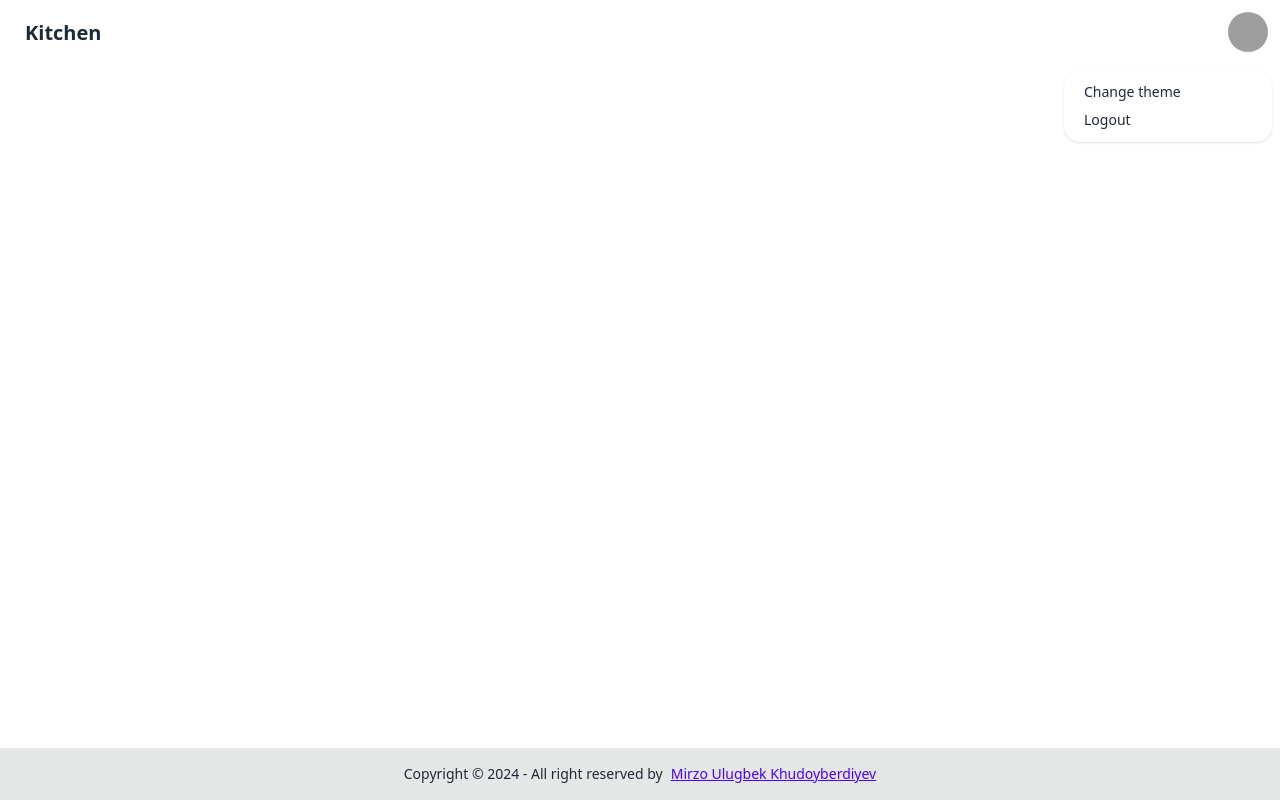
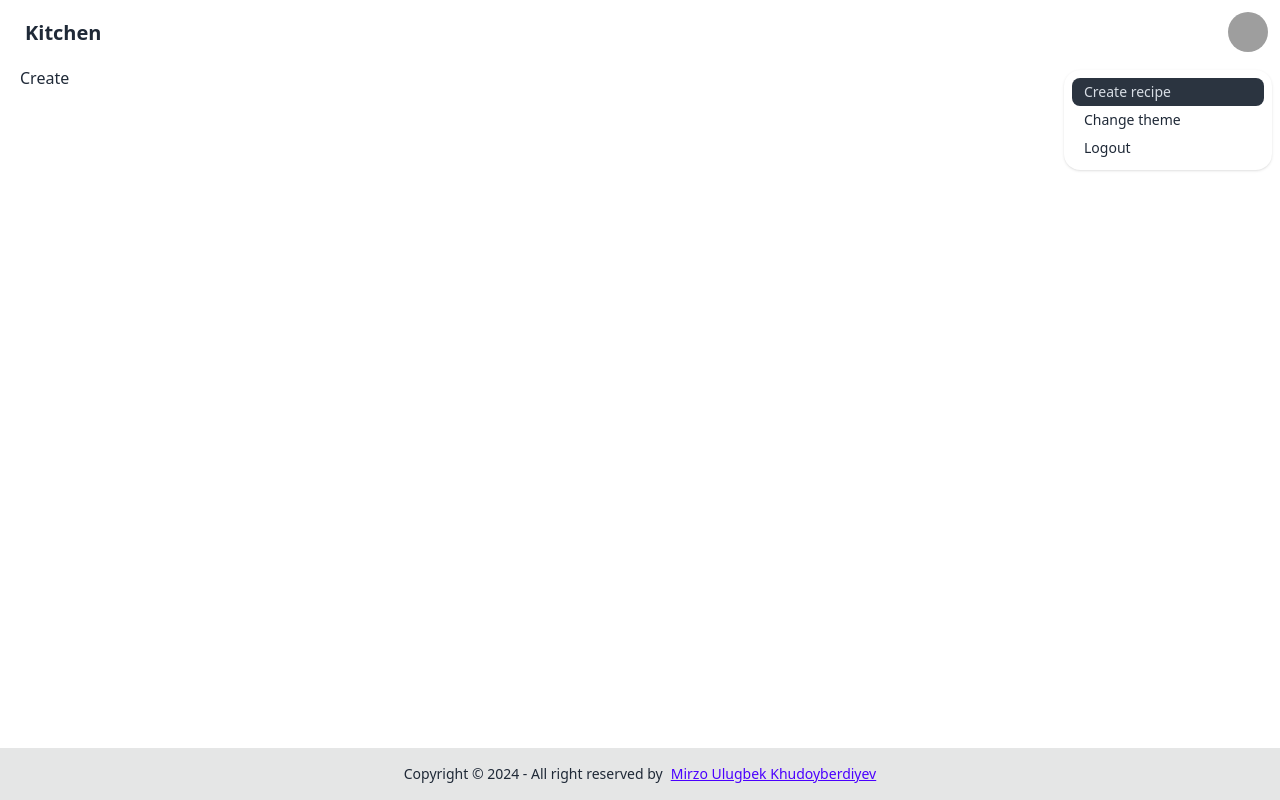
Before and after one commit to MIRZOULUGBEK9008/kitchen-firebase-react-app-selfmade, a React (Vite) app: page /create in a window 1280 px wide. Both pictures are taken after a click on the button 1248 px from the left and 32 px from the top of the page. Built offline with nearby package versions, Linux system fonts and the light colour scheme; grey boxes are pictures that could not be loaded.

Commit message:
Add create, login, signup and routes

```diff
--- a/src/App.jsx
+++ b/src/App.jsx
@@ -1,11 +1,48 @@
+import {
+  Navigate,
+  RouterProvider,
+  createBrowserRouter,
+} from "react-router-dom";
 import RootLayouts from "./layouts/RootLayouts";
+import Home from "./pages/Home";
+import ProtectedRoutes from "./layouts/ProtectedRoutes";
+import Create from "./pages/Create";
+import Login from "./pages/Login";
+import Signup from "./pages/Signup";
 
 function App() {
-  return (
-    <>
-      <RootLayouts />
-    </>
-  );
+  const user = true;
+  const isPending = true;
+  const routes = createBrowserRouter([
+    {
+      path: "/",
+      element: (
+        <ProtectedRoutes user={user}>
+          <RootLayouts />
+        </ProtectedRoutes>
+      ),
+      children: [
+        {
+          index: true,
+          path: "/",
+          element: <Home />,
+        },
+        {
+          path: "/create",
+          element: <Create />,
+        },
+      ],
+    },
+    {
+      path: "/login",
+      element: user ? <Navigate to="/" /> : <Login />,
+    },
+    {
+      path: "/signup",
+      element: user ? <Navigate to="/" /> : <Signup />,
+    },
+  ]);
+  return <>{isPending && <RouterProvider router={routes} />}</>;
 }
 
 export default App;
--- a/src/components/Header.jsx
+++ b/src/components/Header.jsx
@@ -5,7 +5,9 @@ function Header() {
     <>
       <header className="my-container navbar bg-base-100">
         <div className="flex-1">
-          <a className="btn btn-ghost text-xl">Kitchen</a>
+          <NavLink className="btn btn-ghost text-xl" to="/">
+            Kitchen
+          </NavLink>
         </div>
         <div className="flex-none gap-2">
           <div className="dropdown dropdown-end">
@@ -26,6 +28,9 @@ function Header() {
               className="menu dropdown-content menu-sm z-[1] mt-3 w-52 rounded-box bg-base-100 p-2 shadow"
             >
               <li>
+                <NavLink to="/create">Create recipe</NavLink>
+              </li>
+              <li>
                 <a>Change theme</a>
               </li>
               <li>
--- /dev/null
+++ b/src/layouts/ProtectedRoutes.jsx
@@ -0,0 +1,11 @@
+import { Navigate } from "react-router-dom";
+
+function ProtectedRoutes({ children, user }) {
+  if (user) {
+    return children;
+  } else {
+    return <Navigate to="/signup" />;
+  }
+}
+
+export default ProtectedRoutes;
--- /dev/null
+++ b/src/pages/Create.jsx
@@ -0,0 +1,5 @@
+function Create() {
+  return <div>Create</div>;
+}
+
+export default Create;
--- /dev/null
+++ b/src/pages/Home.jsx
@@ -0,0 +1,5 @@
+function Home() {
+  return <div>Home</div>;
+}
+
+export default Home;
--- /dev/null
+++ b/src/pages/Login.jsx
@@ -0,0 +1,5 @@
+function Login() {
+  return <div>Login</div>;
+}
+
+export default Login;
--- /dev/null
+++ b/src/pages/Signup.jsx
@@ -0,0 +1,5 @@
+function Signup() {
+  return <div>Signup</div>;
+}
+
+export default Signup;
```
